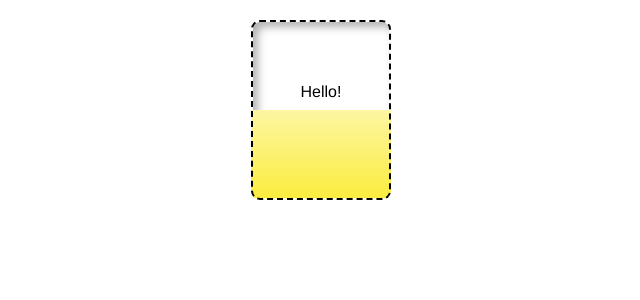
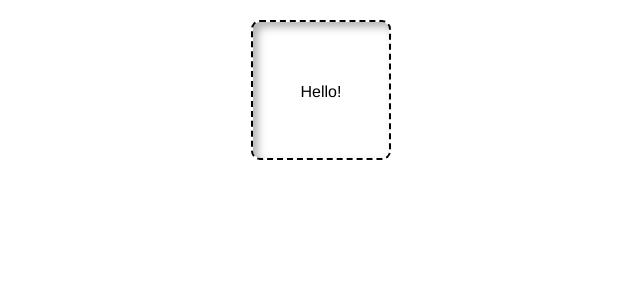
Before and after one commit to bradencodes/portfolio-2, a React (Create React App) app: page / in a window 1280 px wide. In both pictures the pointer is over the element 640 px from the left and 35 px from the top of the page. Shown: the top 300 px of the page, without its empty margins (319-959 px from the left). Built offline with nearby package versions, Linux system fonts and the light colour scheme.

Commit message:
peel is variable based

```diff
--- a/src/components/Peel.js
+++ b/src/components/Peel.js
@@ -11,7 +11,7 @@ class Peel extends Component {
 
         <div className="sticky anim750">
           <div className="front circle_wrapper anim750">
-            <div className="circle anim750 darkout"></div>
+            <div className="circle darkout anim750"></div>
           </div>
         </div>
 
--- a/src/styles/css/index.css
+++ b/src/styles/css/index.css
@@ -57,24 +57,26 @@ html {
 }
 #Awesome .back .circle {
   margin-top: -130px;
-  background-color: #fbec3f;
+  background-color: pink;
   background-image: -webkit-linear-gradient(bottom, rgba(251, 236, 63, 0), rgba(255, 255, 255, 0.8));
 }
 #Awesome:hover .back {
-  height: 90px;
-  top: 110px;
+  height: 160px;
+  top: 180px;
 }
 #Awesome:hover .back .circle {
-  margin-top: -50px;
+  margin-top: 20px;
+  opacity: 0;
 }
 #Awesome:hover .front {
-  height: 70px;
+  height: 0px;
   -webkit-box-shadow: 0 -60px 10px -60px rgba(0, 0, 0, 0.1);
 }
 #Awesome:hover .front .circle {
-  margin-top: -90px;
-  background-color: #e2d439;
-  background-position: 0 100px;
+  margin-top: -160px;
+  background-color: darkcyan;
+  background-position: 0 170px;
+  opacity: 0;
 }
 #Awesome:hover h4 {
   opacity: 0;
@@ -88,10 +90,10 @@ html {
 }
 #Awesome .front .circle {
   margin-top: -10px;
-  background: #fbec3f;
-  background-image: -webkit-linear-gradient(bottom, rgba(251, 236, 63, 0) 75%, #f7bb37 95%);
-  background-image: -moz-linear-gradient(bottom, rgba(251, 236, 63, 0) 75%, #f7bb37 95%);
-  background-image: linear-gradient(bottom, rgba(251, 236, 63, 0) 75%, #f7bb37 95%);
+  background: cyan;
+  background-image: -webkit-linear-gradient(bottom, rgba(251, 236, 63, 0) 75%, darkcyan 95%);
+  background-image: -moz-linear-gradient(bottom, rgba(251, 236, 63, 0) 75%, darkcyan 95%);
+  background-image: linear-gradient(bottom, rgba(251, 236, 63, 0) 75%, darkcyan 95%);
 }
 #Awesome h4 {
   font-family: 'helvetica neue', arial;
--- a/src/styles/less/components/Peel.less
+++ b/src/styles/less/components/Peel.less
@@ -14,7 +14,7 @@
         position: absolute;
         top: 0;
         left: 0;
-        width:180px;
+        width: 180px;
         height: 180px;
     }
 
@@ -67,31 +67,37 @@
 
         .circle{
             margin-top: -130px;
-            background-color: #fbec3f;
+            background-color: pink;
 
             background-image: -webkit-linear-gradient(bottom, rgba(251,236,63,.0), rgba(255,255,255,.8));
         }
     }
 
     &:hover{
+        @peel_height: 140px;
+        @peel_to: 160px;
+
         .back{
-            height: 90px;
-            top: 110px;
+
+            height: @peel_to;
+            top: @peel_to + 20px;
 
             .circle{
-                margin-top: -50px;
+                margin-top: @peel_to - @peel_height;
+                opacity: 0;
             }
         }
 
         .front{
-            height: 70px;
+            height: @peel_height - @peel_to + 20px;
 
             -webkit-box-shadow: 0 -60px 10px -60px rgba(0,0,0,.1);
 
             .circle{
-                margin-top: -90px;
-                background-color: #e2d439;
-                background-position: 0 100px;
+                margin-top: @peel_to * -1;
+                background-color: darkcyan;
+                background-position: 0 (@peel_to + 10px);
+                opacity: 0;
             }
         }
 
@@ -110,11 +116,11 @@
 
         .circle{
             margin-top: -10px;
-            background: #fbec3f;
+            background: cyan;
 
-            background-image: -webkit-linear-gradient(bottom, rgba(251,236,63,.0) 75%, #f7bb37 95%);
-            background-image: -moz-linear-gradient(bottom, rgba(251,236,63,.0) 75%, #f7bb37 95%);
-            background-image: linear-gradient(bottom, rgba(251,236,63,.0) 75%, #f7bb37 95%);
+            background-image: -webkit-linear-gradient(bottom, rgba(251,236,63,.0) 75%, darkcyan 95%);
+            background-image: -moz-linear-gradient(bottom, rgba(251,236,63,.0) 75%, darkcyan 95%);
+            background-image: linear-gradient(bottom, rgba(251,236,63,.0) 75%, darkcyan 95%);
         }
     }
 
```
Also changed, not shown: mockups/plans.svg.
